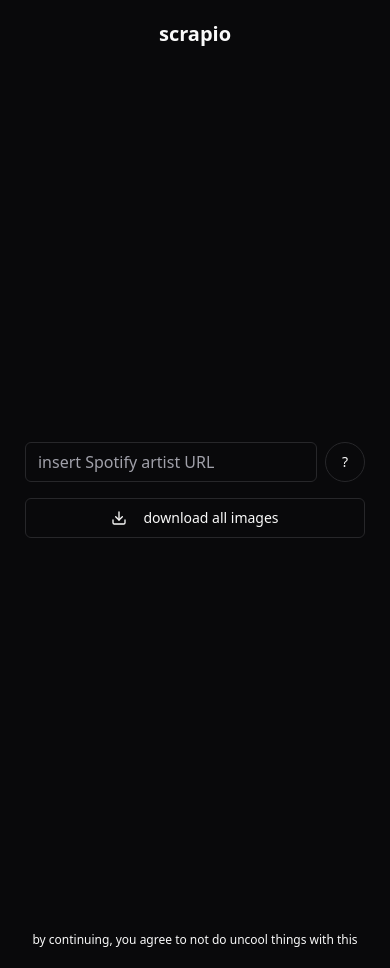
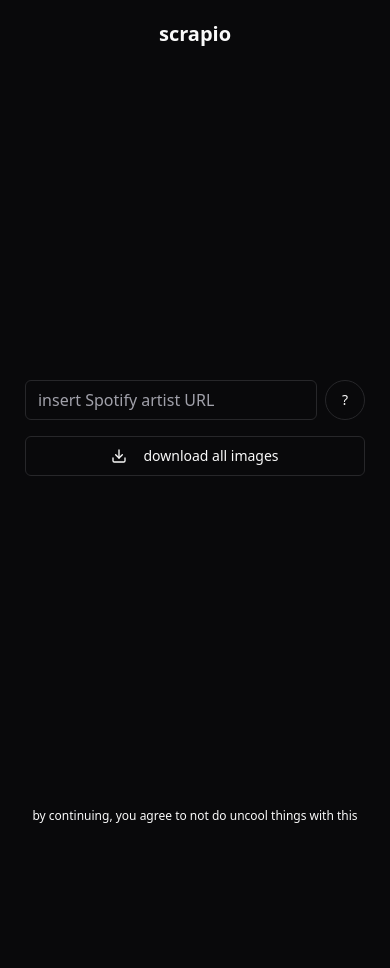
Before and after one commit to martinleib/scrapio, a Next.js app: page / in a window 390 px wide. After the commit the page ends 844 px from the top, so only its background shows below. Built offline with nearby package versions, Linux system fonts and the light colour scheme.

Commit message:
fix: maybe this will fix the footer on phones?

```diff
--- a/src/app/globals.css
+++ b/src/app/globals.css
@@ -65,12 +65,3 @@
     @apply bg-background text-foreground;
   }
 }
-
-.py-safe {
-  padding-top: env(safe-area-inset-top);
-  padding-bottom: env(safe-area-inset-bottom);
-}
-
-.safe-bottom {
-  padding-bottom: env(safe-area-inset-bottom);
-}
--- a/src/components/Form.jsx
+++ b/src/components/Form.jsx
@@ -113,9 +113,9 @@ export default function Form() {
     };
 
     return (
-        <div className="flex flex-col items-center justify-center min-h-[100svh] w-full py-safe px-4 md:p-24">
+        <div className="flex flex-col items-center justify-center flex-1 w-full p-4 md:p-24">
             <form
-                className="w-full max-w-[95%] md:max-w-md space-y-4 safe-bottom"
+                className="w-full max-w-[95%] md:max-w-md space-y-4"
                 onSubmit={handleSubmit}
             >
             <div className="flex items-center gap-2 w-full">
```
